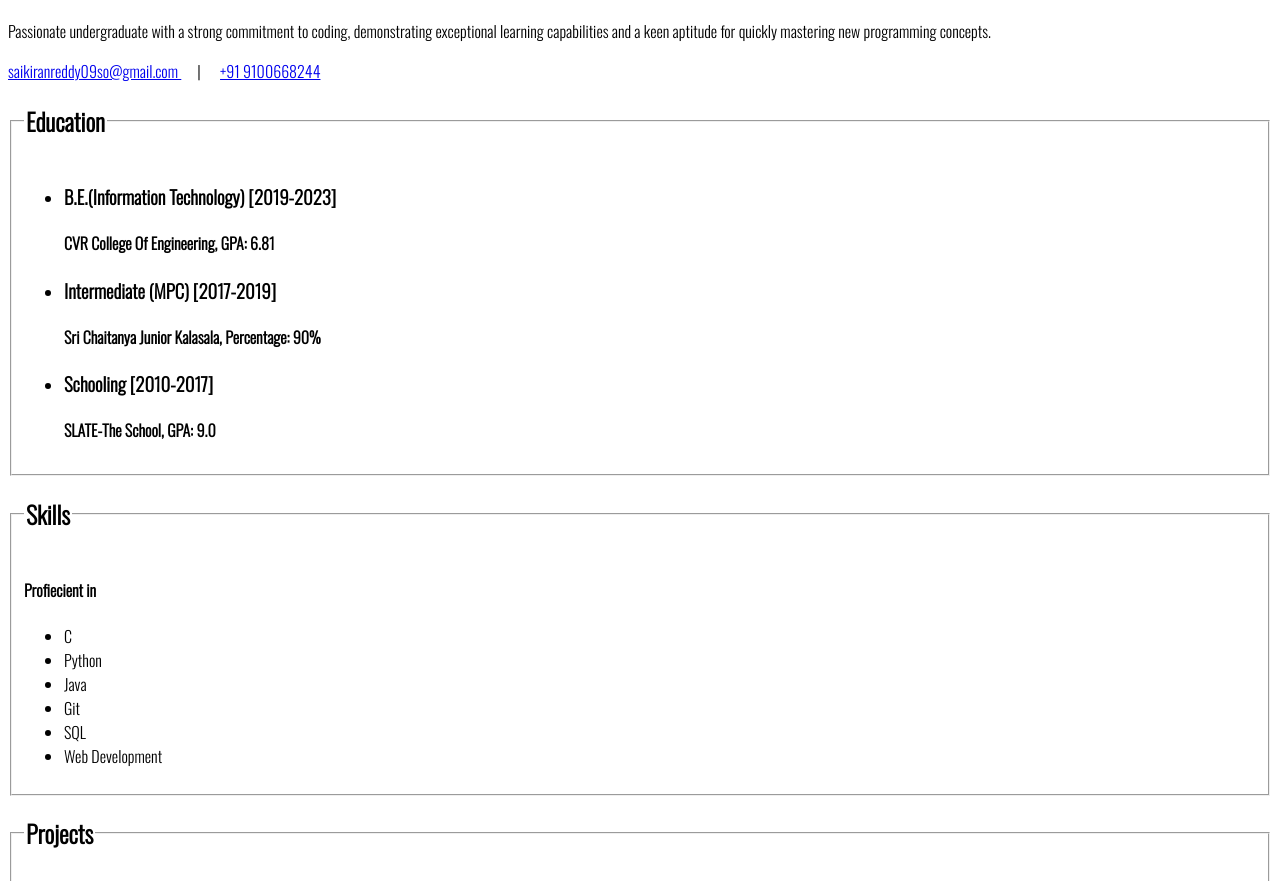
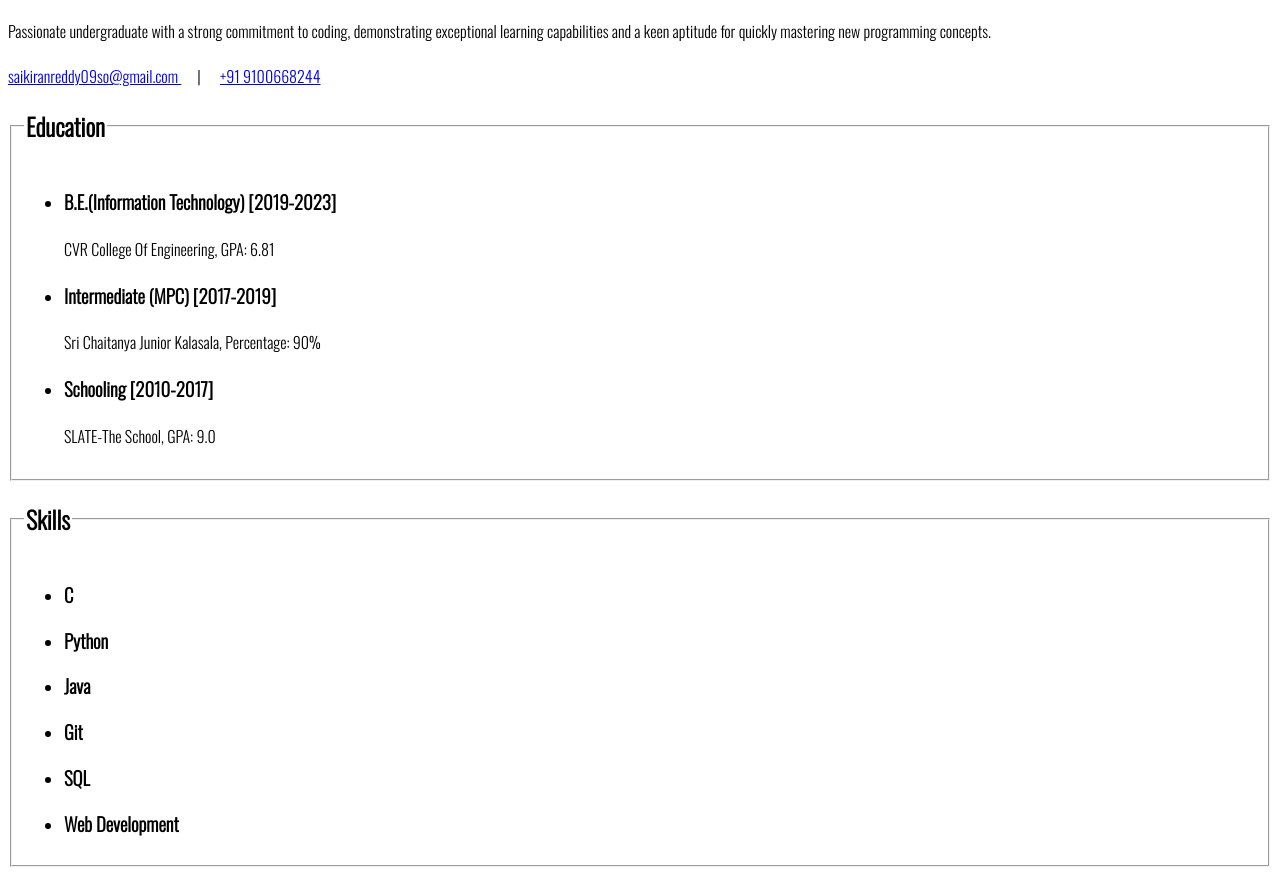
Before and after one commit to saikiranreddy0/Resume, a plain HTML site: page index.html in a window 1280 px wide. Shown: the part 71-952 px from the top of the page. Drawn offline with nearby package versions, Linux system fonts and the light colour scheme.

Commit message:
resume using html

```diff
--- a/index.html
+++ b/index.html
@@ -15,7 +15,7 @@
         <h1>Sai Kiran Reddy Sudini</h1>
     </header>
     <header>
-        <p>Passionate undergraduate with a strong commitment to coding, demonstrating exceptional learning capabilities and a keen aptitude for quickly mastering new programming concepts.</p>
+        <p><h4 style="font-weight: 100;">Passionate undergraduate with a strong commitment to coding, demonstrating exceptional learning capabilities and a keen aptitude for quickly mastering new programming concepts.</h4></p>
     </header>
     <nav>
         <a href="mailto:saikiranreddy09so@gmail.com" target="_blank" rel="noopener noreferrer">
@@ -32,25 +32,24 @@
                 <legend><h1>Education</h1></legend>
                 <ul>
                     <li><h3>B.E.(Information Technology) [2019-2023]</h3></li>
-                    <h4>CVR College Of Engineering, GPA: 6.81</h4>
+                    <h4 style="font-weight: 100;">CVR College Of Engineering, GPA: 6.81</h4>
                     <li><h3>Intermediate (MPC) [2017-2019]</h3></li>
-                    <h4>Sri Chaitanya Junior Kalasala, Percentage: 90%</h4>
+                    <h4 style="font-weight: 100;">Sri Chaitanya Junior Kalasala, Percentage: 90%</h4>
                     <li><h3>Schooling [2010-2017]</h3></li>
-                    <h4>SLATE-The School, GPA: 9.0</h4>
+                    <h4 style="font-weight: 100;">SLATE-The School, GPA: 9.0</h4>
                 </ul>
                 </fieldset>
                 <fieldset>
                     <legend>
                         <h1>Skills</h1>
                     </legend>
-                        <h4>Profiecient in </h4>
                         <ul>
-                            <li>C</li>
-                            <li>Python</li>
-                            <li>Java</li>
-                            <li>Git</li>
-                            <li>SQL</li>
-                            <li>Web Development</li>
+                            <li><h3>C</h3></li>
+                            <li><h3>Python</h3></li>
+                            <li><h3>Java</h3></li>
+                            <li><h3>Git</h3></li>
+                            <li><h3>SQL</h3></li>
+                            <li><h3>Web Development</h3></li>
                         </ul>
                     </fieldset>
                     <fieldset>
```
